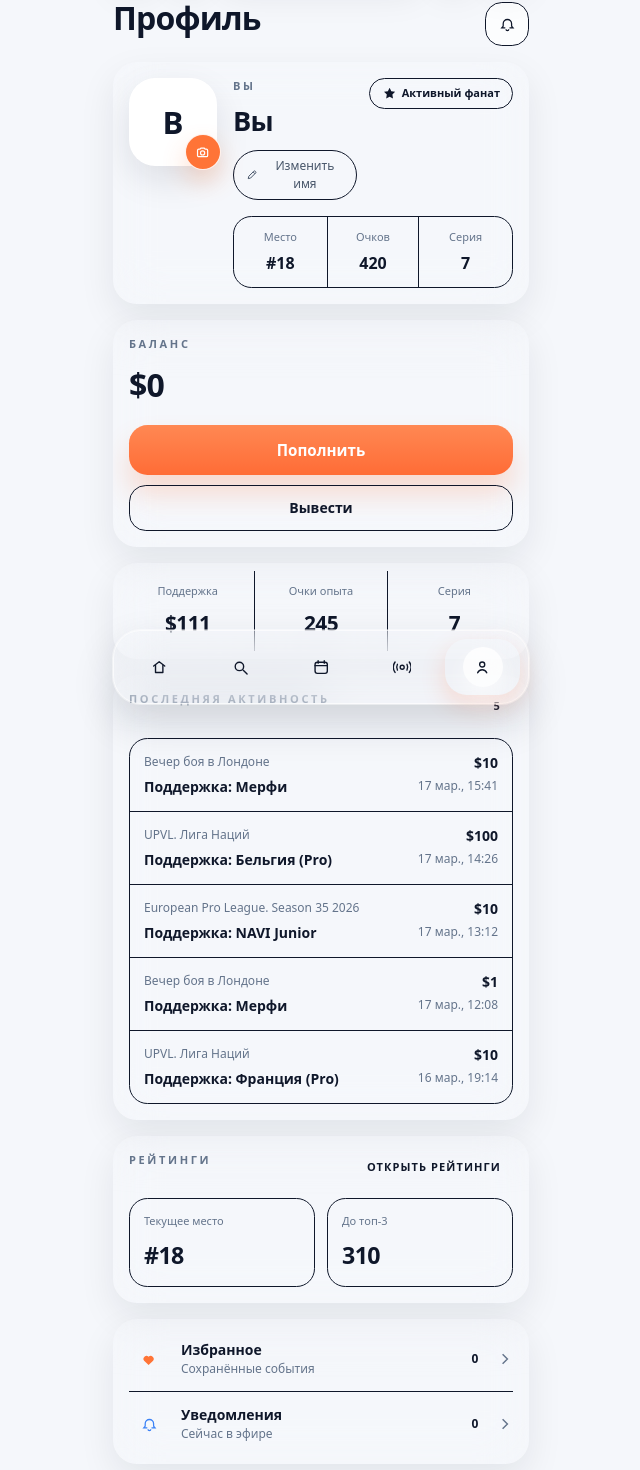
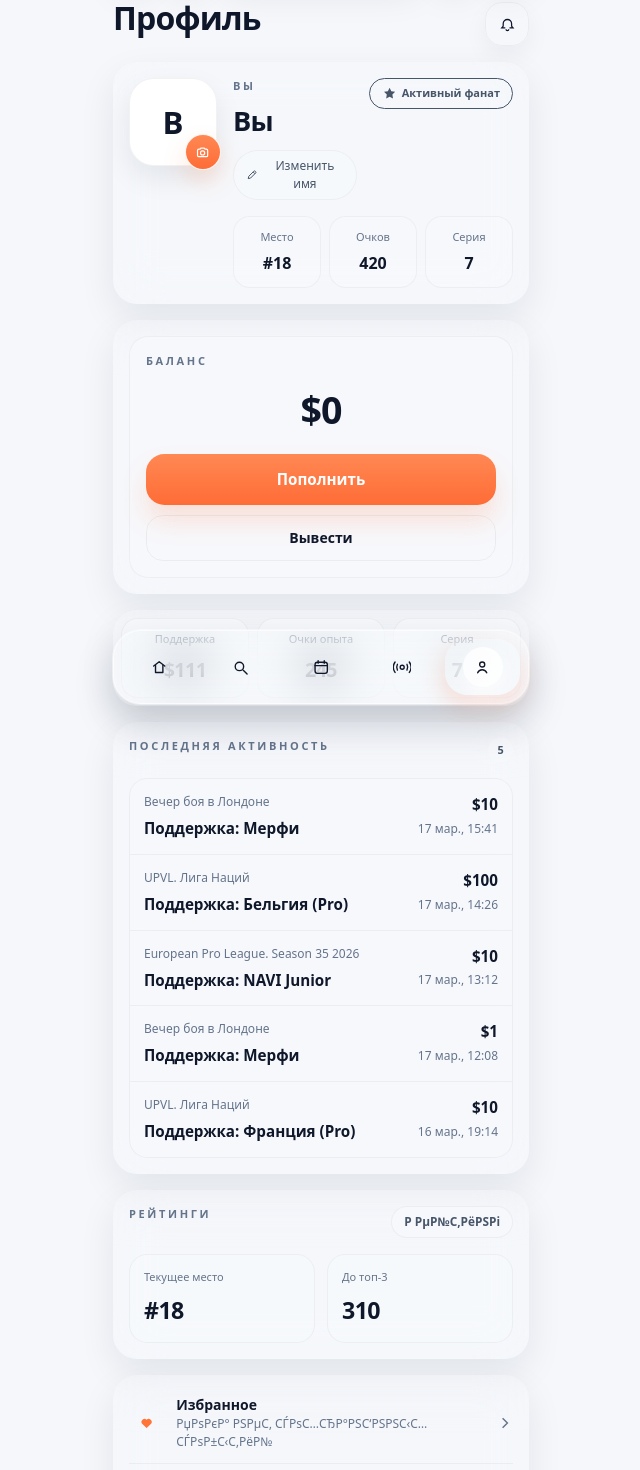
Before and after one commit to krusakovrus-svg/fundon, a Next.js app: page /profile in a window 1280 px wide. Shown: the part 76-1546 px from the top of the page, without its empty margins (319-959 px from the left). Built offline with nearby package versions, Linux system fonts and the light colour scheme.

Commit message:
Refine light profile screen

```diff
--- a/src/components/profile/ProfileScreen.tsx
+++ b/src/components/profile/ProfileScreen.tsx
@@ -123,6 +123,7 @@ export function ProfileScreen() {
   const thirdPlacePoints = mockData.leaderboard[mockData.leaderboard.length - 1]?.points ?? profile.points;
   const pointsToTopThree = Math.max(thirdPlacePoints - profile.points, 0);
   const avatarLetter = displayName.slice(0, 1).toUpperCase();
+  const favoriteCount = favorites.length;
 
   const labels = {
     activeSupporter: isRussian ? 'Активный фанат' : 'Active fan',
@@ -147,6 +148,12 @@ export function ProfileScreen() {
   const namePlaceholder = isRussian ? 'Введите имя пользователя' : 'Enter your display name';
   const saveNameLabel = isRussian ? 'Сохранить' : 'Save';
   const cancelNameLabel = isRussian ? 'Отмена' : 'Cancel';
+
+  const leaderboardCtaLabel = isRussian ? 'Р РµР№С‚РёРЅРі' : 'Leaderboard';
+  const favoritesSubtitle =
+    favoriteCount > 0 ? labels.savedEvents : isRussian ? 'РџРѕРєР° РЅРµС‚ СЃРѕС…СЂР°РЅС‘РЅРЅС‹С… СЃРѕР±С‹С‚РёР№' : 'No saved events yet';
+  const notificationsSubtitle =
+    liveFavoriteCount > 0 ? labels.liveNow : isRussian ? 'РџРѕРєР° РЅРµС‚ live-СѓРІРµРґРѕРјР»РµРЅРёР№' : 'No live alerts yet';
 
   useEffect(() => {
     const storedAvatar = getStoredProfileAvatar();
@@ -221,19 +228,19 @@ export function ProfileScreen() {
           <Link
             href="/notifications"
             aria-label={labels.goToNotifications}
-            className="inline-flex h-11 w-11 items-center justify-center rounded-[1.05rem] border border-border-subtle bg-white/70 text-text-primary transition hover:bg-white/90 dark:bg-white/8 dark:text-white dark:hover:bg-white/12"
+            className="inline-flex h-11 w-11 items-center justify-center rounded-[1.05rem] border border-black/[0.045] bg-white/78 text-text-primary shadow-[0_10px_24px_rgba(15,23,42,0.05)] transition hover:bg-white dark:bg-white/8 dark:text-white dark:hover:bg-white/12 dark:shadow-none"
           >
             <BellIcon />
           </Link>
         }
       />
 
-      <SectionCard className="border border-white/35 bg-white/65 px-4 py-4 shadow-[0_18px_42px_rgba(15,23,42,0.09)] backdrop-blur-xl dark:border-white/8 dark:bg-white/6 dark:shadow-none">
+      <SectionCard className="border border-black/[0.045] bg-white/[0.84] px-4 py-4 shadow-[0_16px_34px_rgba(15,23,42,0.06)] backdrop-blur-xl dark:border-white/8 dark:bg-white/6 dark:shadow-none">
         <input ref={avatarInputRef} type="file" accept="image/*" className="sr-only" onChange={handleAvatarChange} />
 
         <div className="flex items-start gap-4">
           <div className="relative shrink-0">
-            <div className="flex h-[5.5rem] w-[5.5rem] items-center justify-center overflow-hidden rounded-[1.65rem] border border-white/75 bg-white text-[1.95rem] font-semibold text-text-primary shadow-[0_14px_34px_rgba(15,23,42,0.10)] dark:border-white/10 dark:bg-white/8 dark:text-white dark:shadow-none">
+            <div className="flex h-[5.5rem] w-[5.5rem] items-center justify-center overflow-hidden rounded-[1.55rem] border border-black/[0.05] bg-white text-[1.95rem] font-semibold text-text-primary shadow-[0_12px_28px_rgba(15,23,42,0.08)] dark:border-white/10 dark:bg-white/8 dark:text-white dark:shadow-none">
               {avatarImage ? (
                 <img src={avatarImage} alt={displayName} className="h-full w-full object-cover" />
               ) : (
@@ -245,7 +252,7 @@ export function ProfileScreen() {
               onClick={handleAvatarButtonClick}
               aria-label={labels.avatarPicker}
               title={labels.avatarPicker}
-              className="absolute -bottom-1 -right-1 inline-flex h-9 w-9 items-center justify-center rounded-full border border-white/90 bg-[rgb(var(--accent-orange))] text-white shadow-[0_12px_24px_rgba(255,116,55,0.24)] transition hover:brightness-105"
+              className="absolute -bottom-1 -right-1 inline-flex h-9 w-9 items-center justify-center rounded-full border border-white/90 bg-[linear-gradient(180deg,rgba(255,136,83,1),rgba(255,108,54,1))] text-white shadow-[0_12px_24px_rgba(255,116,55,0.18)] transition hover:brightness-105"
             >
               <CameraIcon />
             </button>
@@ -259,20 +266,20 @@ export function ProfileScreen() {
                 <button
                   type="button"
                   onClick={handleStartNameEdit}
-                  className="mt-2 inline-flex items-center gap-1.5 rounded-full border border-border-subtle bg-white/72 px-3 py-1.5 text-[12px] font-medium text-text-secondary transition hover:bg-white/92 hover:text-text-primary dark:bg-white/8 dark:text-text-secondary dark:hover:bg-white/12 dark:hover:text-white"
+                  className="mt-2 inline-flex items-center gap-1.5 rounded-full border border-black/[0.045] bg-[rgba(247,249,252,0.82)] px-3 py-1.5 text-[12px] font-medium text-text-secondary transition hover:bg-white hover:text-text-primary dark:bg-white/8 dark:text-text-secondary dark:hover:bg-white/12 dark:hover:text-white"
                 >
                   <PencilIcon />
                   {editNameLabel}
                 </button>
               </div>
-              <span className="inline-flex shrink-0 items-center gap-1 rounded-full border border-[rgba(var(--accent-orange),0.18)] bg-[rgba(var(--accent-orange),0.10)] px-3 py-1.5 text-[11px] font-semibold text-text-primary">
+              <span className="inline-flex shrink-0 items-center gap-1 rounded-full border border-[rgba(var(--accent-orange),0.12)] bg-[rgba(var(--accent-orange),0.08)] px-3 py-1.5 text-[11px] font-semibold text-text-secondary">
                 <StarIcon />
                 {labels.activeSupporter}
               </span>
             </div>
 
             {isEditingName ? (
-              <div className="mt-3 rounded-[1.15rem] border border-border-subtle bg-[rgba(var(--surface-muted),0.66)] p-3 dark:bg-white/6">
+              <div className="mt-3 rounded-[1.15rem] border border-black/[0.045] bg-[rgba(247,249,252,0.78)] p-3 dark:bg-white/6">
                 <input
                   value={nameDraft}
                   onChange={(event) => setNameDraft(event.target.value)}
@@ -299,16 +306,16 @@ export function ProfileScreen() {
               </div>
             ) : null}
 
-            <div className="mt-4 grid grid-cols-3 gap-0 overflow-hidden rounded-[1.15rem] border border-border-subtle bg-[rgba(var(--surface-muted),0.78)] dark:bg-white/6">
-              <div className="px-3 py-3 text-center">
+            <div className="mt-4 grid grid-cols-3 gap-2">
+              <div className="rounded-[1.05rem] border border-black/[0.04] bg-[rgba(247,249,252,0.88)] px-3 py-3 text-center dark:bg-white/6">
                 <p className="text-[11px] font-medium text-text-muted">{labels.rank}</p>
                 <p className="mt-1.5 text-base font-semibold text-text-primary">#{profile.currentRank}</p>
               </div>
-              <div className="border-x border-border-subtle px-3 py-3 text-center">
+              <div className="rounded-[1.05rem] border border-black/[0.04] bg-[rgba(247,249,252,0.88)] px-3 py-3 text-center dark:bg-white/6">
                 <p className="text-[11px] font-medium text-text-muted">{labels.points}</p>
                 <p className="mt-1.5 text-base font-semibold text-text-primary">{profile.points}</p>
               </div>
-              <div className="px-3 py-3 text-center">
+              <div className="rounded-[1.05rem] border border-black/[0.04] bg-[rgba(247,249,252,0.88)] px-3 py-3 text-center dark:bg-white/6">
                 <p className="text-[11px] font-medium text-text-muted">{labels.streak}</p>
                 <p className="mt-1.5 text-base font-semibold text-text-primary">{profile.streak}</p>
               </div>
@@ -317,56 +324,58 @@ export function ProfileScreen() {
         </div>
       </SectionCard>
 
-      <SectionCard className="border border-white/35 bg-white/68 px-4 py-4 shadow-[0_18px_42px_rgba(15,23,42,0.09)] backdrop-blur-xl dark:border-white/8 dark:bg-white/6 dark:shadow-none">
-        <div className="flex items-start justify-between gap-3">
+      <SectionCard className="border border-black/[0.045] bg-white/[0.88] px-4 py-4 shadow-[0_16px_34px_rgba(15,23,42,0.06)] backdrop-blur-xl dark:border-white/8 dark:bg-white/6 dark:shadow-none">
+        <div className="rounded-[1.2rem] border border-black/[0.04] bg-[rgba(247,249,252,0.74)] px-4 py-4 dark:bg-white/6">
           <div>
             <p className="text-[11px] font-semibold uppercase tracking-[0.24em] text-text-muted">{t('balanceLabel')}</p>
-            <h3 className="mt-2 text-[2rem] font-semibold tracking-tight text-text-primary">{formatMoney(profile.walletBalance)}</h3>
-          </div>
+            <h3 className="mt-3 text-center text-[2.35rem] font-semibold tracking-tight text-text-primary">{formatMoney(profile.walletBalance)}</h3>
           </div>
 
           <div className="mt-4 flex flex-col gap-2.5">
             <button
               type="button"
-            className="inline-flex w-full items-center justify-center rounded-[1.15rem] bg-[linear-gradient(180deg,rgba(255,136,83,1),rgba(255,108,54,1))] px-4 py-3.5 text-[0.95rem] font-semibold text-white shadow-[0_18px_28px_rgba(255,116,55,0.22)] transition hover:brightness-105"
+              className="inline-flex w-full items-center justify-center rounded-[1.15rem] bg-[linear-gradient(180deg,rgba(255,136,83,1),rgba(255,108,54,1))] px-4 py-3.5 text-[0.95rem] font-semibold text-white shadow-[0_16px_26px_rgba(255,116,55,0.18)] transition hover:brightness-105"
             >
               {labels.topUp}
             </button>
             <button
               type="button"
-            className="inline-flex w-full items-center justify-center rounded-[1.05rem] border border-border-subtle bg-[rgba(var(--surface-muted),0.82)] px-4 py-3 text-sm font-semibold text-text-primary transition hover:bg-[rgba(var(--surface-muted),0.95)] dark:bg-white/7 dark:text-white dark:hover:bg-white/10"
+              className="inline-flex w-full items-center justify-center rounded-[1.05rem] border border-black/[0.05] bg-white/72 px-4 py-3 text-sm font-semibold text-text-primary transition hover:bg-white dark:bg-white/7 dark:text-white dark:hover:bg-white/10"
             >
               {labels.withdraw}
             </button>
           </div>
+        </div>
       </SectionCard>
 
-      <SectionCard className="border border-white/35 bg-white/62 px-2 py-2 shadow-[0_16px_34px_rgba(15,23,42,0.08)] backdrop-blur-xl dark:border-white/8 dark:bg-white/6 dark:shadow-none">
-        <div className="grid grid-cols-3 overflow-hidden rounded-[1.1rem]">
-          <div className="px-3 py-3 text-center">
+      <SectionCard className="border border-black/[0.045] bg-white/[0.82] px-2 py-2 shadow-[0_16px_34px_rgba(15,23,42,0.06)] backdrop-blur-xl dark:border-white/8 dark:bg-white/6 dark:shadow-none">
+        <div className="grid grid-cols-3 gap-2">
+          <div className="rounded-[1.05rem] border border-black/[0.04] bg-[rgba(247,249,252,0.82)] px-3 py-3 text-center dark:bg-white/6">
             <p className="text-[11px] font-medium text-text-muted">{labels.support}</p>
-            <p className="mt-2 text-[1.3rem] font-semibold tracking-tight text-text-primary">{formatMoney(profile.totalSupport)}</p>
+            <p className="mt-2 text-[1.22rem] font-semibold tracking-tight text-text-primary">{formatMoney(profile.totalSupport)}</p>
           </div>
-          <div className="border-x border-border-subtle px-3 py-3 text-center">
+          <div className="rounded-[1.05rem] border border-black/[0.04] bg-[rgba(247,249,252,0.82)] px-3 py-3 text-center dark:bg-white/6">
             <p className="text-[11px] font-medium text-text-muted">{labels.xp}</p>
-            <p className="mt-2 text-[1.3rem] font-semibold tracking-tight text-text-primary">{profile.xp}</p>
+            <p className="mt-2 text-[1.22rem] font-semibold tracking-tight text-text-primary">{profile.xp}</p>
           </div>
-          <div className="px-3 py-3 text-center">
+          <div className="rounded-[1.05rem] border border-black/[0.04] bg-[rgba(247,249,252,0.82)] px-3 py-3 text-center dark:bg-white/6">
             <p className="text-[11px] font-medium text-text-muted">{labels.streak}</p>
-            <p className="mt-2 text-[1.3rem] font-semibold tracking-tight text-text-primary">{profile.streak}</p>
+            <p className="mt-2 text-[1.22rem] font-semibold tracking-tight text-text-primary">{profile.streak}</p>
           </div>
         </div>
       </SectionCard>
 
-      <SectionCard className="border border-white/35 bg-white/62 px-4 py-4 shadow-[0_16px_34px_rgba(15,23,42,0.08)] backdrop-blur-xl dark:border-white/8 dark:bg-white/6 dark:shadow-none">
+      <SectionCard className="border border-black/[0.045] bg-white/[0.82] px-4 py-4 shadow-[0_16px_34px_rgba(15,23,42,0.06)] backdrop-blur-xl dark:border-white/8 dark:bg-white/6 dark:shadow-none">
         <div className="flex items-start justify-between gap-3">
           <div>
             <p className="text-[11px] font-semibold uppercase tracking-[0.24em] text-text-muted">{t('recentActivity')}</p>
           </div>
-          <span className="app-pill">{supportHistory.length}</span>
+          <span className="inline-flex min-w-[1.55rem] items-center justify-center rounded-full bg-[rgba(247,249,252,0.9)] px-2 py-1 text-[0.68rem] font-semibold text-text-secondary">
+            {supportHistory.length}
+          </span>
         </div>
 
-        <div className="mt-4 divide-y divide-border-subtle overflow-hidden rounded-[1.15rem] border border-border-subtle bg-[rgba(var(--surface-muted),0.82)] dark:bg-white/5">
+        <div className="mt-4 divide-y divide-black/[0.045] overflow-hidden rounded-[1.15rem] border border-black/[0.045] bg-[rgba(247,249,252,0.74)] dark:bg-white/5">
           {supportHistory.length ? (
             supportHistory.map((item) => {
               const correctedRussianCopy = getRussianHistoryCopy(item.id, item.eventTitleRu, item.participantRu);
@@ -377,12 +386,12 @@ export function ProfileScreen() {
                 <div key={item.id} className="flex items-start justify-between gap-3 px-3.5 py-3.5">
                   <div className="min-w-0">
                     <p className="truncate text-[12px] font-medium text-text-muted">{eventTitle}</p>
-                    <p className="mt-1.5 truncate text-sm font-semibold text-text-primary">
+                    <p className="mt-1.5 truncate text-[0.95rem] font-semibold text-text-primary">
                       {labels.activityAction}: {participant}
                     </p>
                   </div>
                   <div className="shrink-0 text-right">
-                    <p className="text-sm font-semibold text-text-primary">{formatMoney(item.amount)}</p>
+                    <p className="text-[0.95rem] font-semibold text-text-primary">{formatMoney(item.amount)}</p>
                     <p className="mt-1 text-[12px] text-text-muted">{formatTimestamp(item.createdAt, language)}</p>
                   </div>
                 </div>
@@ -394,63 +403,70 @@ export function ProfileScreen() {
         </div>
       </SectionCard>
 
-      <SectionCard className="border border-white/35 bg-white/62 px-4 py-4 shadow-[0_16px_34px_rgba(15,23,42,0.08)] backdrop-blur-xl dark:border-white/8 dark:bg-white/6 dark:shadow-none">
+      <SectionCard className="border border-black/[0.045] bg-white/[0.82] px-4 py-4 shadow-[0_16px_34px_rgba(15,23,42,0.06)] backdrop-blur-xl dark:border-white/8 dark:bg-white/6 dark:shadow-none">
         <div className="flex items-start justify-between gap-3">
           <div>
             <p className="text-[11px] font-semibold uppercase tracking-[0.24em] text-text-muted">{t('leaderboardTitle')}</p>
           </div>
-          <Link href="/leaderboard" className="app-pill">
-            {t('openLeaderboard')}
+          <Link
+            href="/leaderboard"
+            className="inline-flex items-center rounded-full border border-black/[0.045] bg-[rgba(247,249,252,0.86)] px-3 py-1.5 text-[0.74rem] font-semibold text-text-secondary transition hover:bg-white hover:text-text-primary"
+          >
+            {leaderboardCtaLabel}
           </Link>
         </div>
 
         <div className="mt-4 grid grid-cols-2 gap-3">
-          <div className="rounded-[1.15rem] border border-border-subtle bg-[rgba(var(--surface-muted),0.82)] px-3.5 py-3.5 dark:bg-white/5">
+          <div className="rounded-[1.15rem] border border-black/[0.045] bg-[rgba(247,249,252,0.82)] px-3.5 py-3.5 dark:bg-white/5">
             <p className="text-[11px] font-medium text-text-muted">{t('currentRank')}</p>
             <p className="mt-2 text-[1.45rem] font-semibold tracking-tight text-text-primary">#{profile.currentRank}</p>
           </div>
-          <div className="rounded-[1.15rem] border border-border-subtle bg-[rgba(var(--surface-muted),0.82)] px-3.5 py-3.5 dark:bg-white/5">
+          <div className="rounded-[1.15rem] border border-black/[0.045] bg-[rgba(247,249,252,0.82)] px-3.5 py-3.5 dark:bg-white/5">
             <p className="text-[11px] font-medium text-text-muted">{labels.toTopThree}</p>
             <p className="mt-2 text-[1.45rem] font-semibold tracking-tight text-text-primary">{pointsToTopThree}</p>
           </div>
         </div>
       </SectionCard>
 
-      <SectionCard className="border border-white/35 bg-white/62 px-4 py-2 shadow-[0_16px_34px_rgba(15,23,42,0.08)] backdrop-blur-xl dark:border-white/8 dark:bg-white/6 dark:shadow-none">
+      <SectionCard className="border border-black/[0.045] bg-white/[0.82] px-4 py-2 shadow-[0_16px_34px_rgba(15,23,42,0.06)] backdrop-blur-xl dark:border-white/8 dark:bg-white/6 dark:shadow-none">
         <Link href="/favorites" className="flex items-center justify-between gap-3 py-3">
           <div className="flex items-center gap-3">
-            <span className="inline-flex h-10 w-10 items-center justify-center rounded-[1rem] bg-[rgba(var(--accent-orange),0.10)] text-[rgb(var(--accent-orange))]">
+            <span className="inline-flex h-10 w-10 items-center justify-center rounded-[1rem] bg-[rgba(var(--accent-orange),0.08)] text-[rgb(var(--accent-orange))]">
               <HeartIcon />
             </span>
             <div>
               <p className="text-sm font-semibold text-text-primary">{labels.favorites}</p>
-              <p className="text-[12px] text-text-muted">{labels.savedEvents}</p>
+              <p className="text-[12px] text-text-muted">{favoritesSubtitle}</p>
             </div>
           </div>
           <div className="flex items-center gap-2 text-text-muted">
-            <span className="inline-flex h-7 min-w-7 items-center justify-center rounded-full bg-[rgba(var(--surface-muted),0.92)] px-2.5 text-[12px] font-semibold leading-none text-text-primary dark:bg-white/8 dark:text-white">
-              {favorites.length}
+            {favoriteCount > 0 ? (
+              <span className="inline-flex h-7 min-w-7 items-center justify-center rounded-full bg-[rgba(247,249,252,0.92)] px-2.5 text-[12px] font-semibold leading-none text-text-primary dark:bg-white/8 dark:text-white">
+                {favoriteCount}
               </span>
+            ) : null}
             <ChevronIcon />
           </div>
         </Link>
 
-        <div className="border-t border-border-subtle" />
+        <div className="border-t border-black/[0.045]" />
 
         <Link href="/notifications" className="flex items-center justify-between gap-3 py-3">
           <div className="flex items-center gap-3">
-            <span className="inline-flex h-10 w-10 items-center justify-center rounded-[1rem] bg-[rgba(var(--accent-blue),0.10)] text-[rgb(var(--accent-blue))]">
+            <span className="inline-flex h-10 w-10 items-center justify-center rounded-[1rem] bg-[rgba(var(--accent-blue),0.08)] text-[rgb(var(--accent-blue))]">
               <BellIcon />
             </span>
             <div>
               <p className="text-sm font-semibold text-text-primary">{labels.notifications}</p>
-              <p className="text-[12px] text-text-muted">{labels.liveNow}</p>
+              <p className="text-[12px] text-text-muted">{notificationsSubtitle}</p>
             </div>
           </div>
           <div className="flex items-center gap-2 text-text-muted">
-            <span className="inline-flex h-7 min-w-7 items-center justify-center rounded-full bg-[rgba(var(--surface-muted),0.92)] px-2.5 text-[12px] font-semibold leading-none text-text-primary dark:bg-white/8 dark:text-white">
+            {liveFavoriteCount > 0 ? (
+              <span className="inline-flex h-7 min-w-7 items-center justify-center rounded-full bg-[rgba(247,249,252,0.92)] px-2.5 text-[12px] font-semibold leading-none text-text-primary dark:bg-white/8 dark:text-white">
                 {liveFavoriteCount}
               </span>
+            ) : null}
             <ChevronIcon />
           </div>
         </Link>
```
Lines whose indentation alone changed are shown as unchanged.
